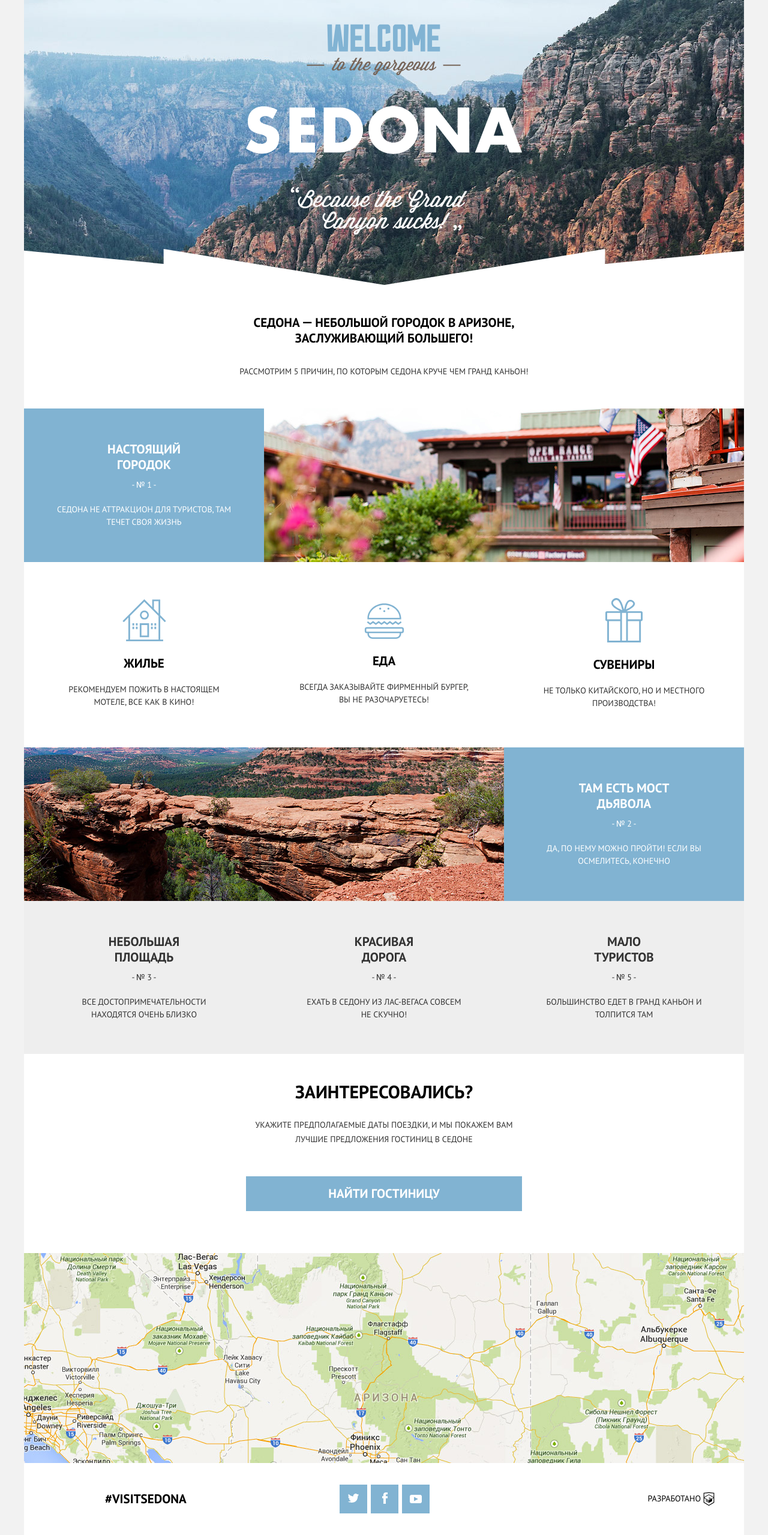
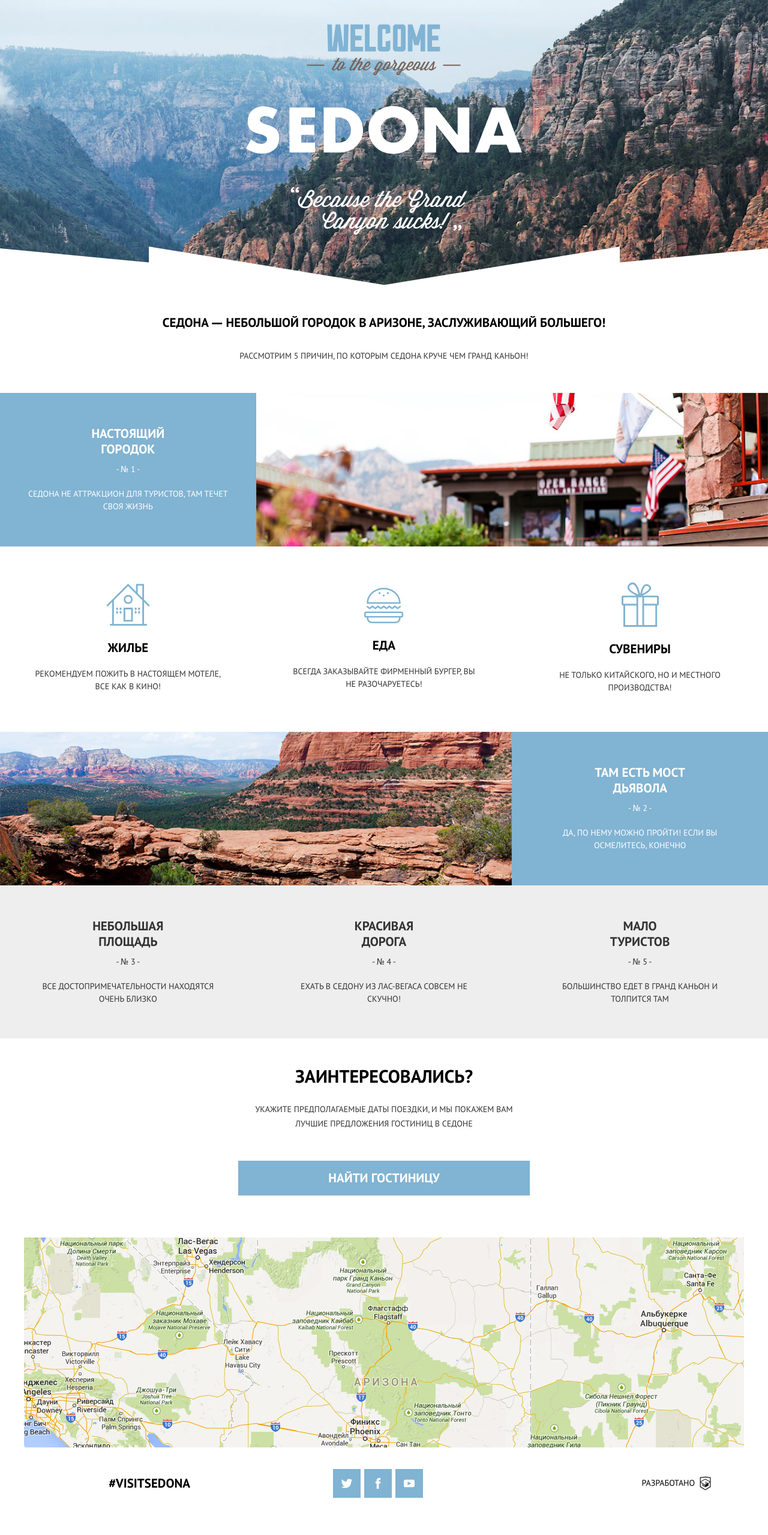
Before and after one commit to kudinroman/sedona-roman, a plain HTML site: page index.html in a window 1280 px wide. Shown: the part 99-2658 px from the top of the page at 60% size. After the commit the page ends 2632 px from the top, so only its background shows below. Drawn offline with Linux system fonts and the light colour scheme.

Commit message:
Update 2017-06-23T07:39:21.058Z

```diff
--- a/css/style.css
+++ b/css/style.css
@@ -414,8 +414,11 @@ template {
 }
 .page-header {
   position: relative;
-  width: 320px;
-  margin: auto;
+  display: -webkit-box;
+  display: flex;
+  -webkit-box-orient: vertical;
+  -webkit-box-direction: normal;
+          flex-direction: column;
   z-index: 1;
   background: #ffffff;
 }
@@ -427,8 +430,6 @@ template {
   height: 0px;
   position: relative;
   top: -56px;
-  width: 320px;
-  margin: auto;
   display: -webkit-box;
   display: flex;
   -webkit-box-pack: center;
@@ -493,7 +494,7 @@ template {
   width: 40px;
   height: 40px;
   top: 16px;
-  right: 16px;
+  right: 12px;
   background: none;
 }
 .main-nav--opened .main-nav__toggle::before,
@@ -505,7 +506,6 @@ template {
   height: 4px;
   background: #ffffff;
   top: 10px;
-  right: 6.5%;
 }
 .main-nav--opened .main-nav__toggle::before {
   -webkit-transform: rotate(45deg);
@@ -523,8 +523,6 @@ template {
 }
 .main {
   position: relative;
-  width: 320px;
-  margin: auto;
   background: #ffffff;
 }
 .intro {
@@ -536,7 +534,7 @@ template {
   background-image: url("../img/bg-intro-triangle-mobile.svg"), url("../img/bg-back-mobile@1x.jpg");
   background-position: center bottom, center;
   background-repeat: no-repeat;
-  background-size: 105%, cover;
+  background-size: 115%, cover;
 }
 .intro__img {
   width: 280px;
@@ -552,9 +550,7 @@ template {
   width: 229px;
 }
 .search {
-  width: 320px;
-  margin: auto;
-  padding: 30px 20px 50px;
+  padding: 30px 6% 50px;
   text-align: center;
 }
 .search__title {
@@ -570,11 +566,11 @@ template {
   color: #333333;
 }
 .button {
-  width: 280px;
+  width: 88%;
   padding: 11px 0px;
   font-size: 21px;
   line-height: 26px;
-  font-family: 'PT Sans', 'Roboto', sans-serif;
+  font-family: 'PT Sans', 'Tahoma', sans-serif;
   font-weight: 700;
   color: #ffffff;
   text-transform: uppercase;
@@ -613,10 +609,12 @@ template {
 }
 .social__link {
   position: relative;
-  display: block;
+  display: -webkit-box;
+  display: flex;
   width: 46px;
   height: 48px;
   background: #81b3d2;
+  font-size: 0px;
 }
 .social__link:hover {
   background: #669ec0;
@@ -624,30 +622,17 @@ template {
 .social__link:active {
   background: #5496bd;
 }
+.social__link:active .social__icon {
+  opacity: .3;
+}
 .social__link:active::before {
   opacity: .3;
 }
-.social__link::before {
-  position: absolute;
-  display: block;
-  content: "";
-  width: 30px;
-  height: 30px;
-}
-.social__link--twitter::before {
-  background: url("../img/icons/icon-twitter.svg") no-repeat;
-  top: 15px;
-  left: 14px;
-}
-.social__link--facebook::before {
-  background: url("../img/icons/icon-facebook.svg") no-repeat;
-  top: 13px;
-  left: 19px;
-}
-.social__link--youtube::before {
-  background: url("../img/icons/icon-youtube.svg") no-repeat;
-  top: 17px;
-  left: 13px;
+.social__icon {
+  margin: auto;
+  fill: #ffffff;
+  width: 18px;
+  height: 18px;
 }
 .copyright {
   margin-top: 40px;
@@ -781,15 +766,13 @@ template {
   left: 237px;
 }
 .page-heading {
-  width: 320px;
-  margin: auto;
   background: #ffffff;
 }
 .page-heading__title {
   font-size: 18px;
   line-height: 26px;
   font-weight: 700;
-  width: 280px;
+  width: 85%;
   margin: auto;
   padding-top: 40px;
   padding-bottom: 30px;
@@ -802,12 +785,14 @@ template {
   padding-bottom: 6px;
 }
 .page-heading__text::after {
-  position: absolute;
+  position: relative;
+  margin: auto;
   content: "";
   display: block;
   width: 320px;
   height: 37px;
-  background: url("../img/bg-triangle.svg");
+  background-image: url("../img/bg-triangle.svg");
+  background-size: cover;
   bottom: -37px;
   z-index: 1;
 }
@@ -836,8 +821,14 @@ template {
   line-height: 21px;
   font-weight: 400;
 }
-.reason__text:first-of-type {
+.reason__number {
+  font-size: 14px;
+  line-height: 21px;
+  font-weight: 400;
   padding: 10px 0px 15px;
+}
+.reason__picture {
+  width: 100%;
 }
 .reason--secondary .reason__about {
   position: relative;
@@ -849,10 +840,10 @@ template {
   position: absolute;
   display: block;
   content: "";
-  width: 280px;
+  width: 90%;
   height: 1px;
   bottom: 0px;
-  left: 20px;
+  left: 5%;
   background: #d6d6d6;
 }
 .reason--secondary .reason__about:last-of-type::after {
@@ -915,6 +906,12 @@ template {
 .hashtag__link:active {
   color: #b2b2b2;
 }
+.map {
+  display: -webkit-box;
+  display: flex;
+  -webkit-box-pack: center;
+          justify-content: center;
+}
 * {
   box-sizing: border-box;
 }
@@ -941,7 +938,7 @@ ul {
 body {
   position: relative;
   margin: auto;
-  font-family: 'PT Sans', 'Roboto', sans-serif;
+  font-family: 'PT Sans', 'Tahoma', sans-serif;
   line-height: 24px;
   text-transform: uppercase;
   text-align: center;
@@ -954,17 +951,8 @@ img {
   display: block;
 }
 @media (min-width: 768px) {
-  .page-header {
-    width: 768px;
-  }
   .main-nav {
     padding-bottom: 0px;
-  }
-  .main-nav__logo {
-    width: 768px;
-  }
-  .main-nav__toggle {
-    display: none;
   }
   .main-nav .main-nav__items {
     display: -webkit-box;
@@ -972,6 +960,11 @@ img {
     -webkit-box-orient: horizontal;
     -webkit-box-direction: normal;
             flex-direction: row;
+  }
+  .main-nav__logo {
+    -webkit-box-ordinal-group: 0;
+            order: -1;
+    top: 0px;
   }
   .main-nav__item {
     background: #ffffff;
@@ -985,10 +978,6 @@ img {
   }
   .main-nav__item:nth-of-type(2) {
     margin-right: auto;
-  }
-  .main-nav__logo {
-    position: absolute;
-    top: 0px;
   }
   .main-nav__link {
     position: relative;
@@ -1006,6 +995,9 @@ img {
     color: #000000;
     opacity: .3;
   }
+  .main-nav__toggle {
+    display: none;
+  }
   .main-nav__items .main-nav__link--active {
     color: #766357;
   }
@@ -1015,11 +1007,9 @@ img {
   .main-nav__items .main-nav__link--active:active {
     opacity: .3;
   }
-  .main {
-    width: 768px;
-  }
   .intro {
     height: 518px;
+    background-size: 105%, cover;
     background-image: url("../img/bg-intro-triangle-tablet.svg"), url("../img/bg-back-tablet@1x.jpg");
   }
   .intro__img {
@@ -1035,20 +1025,13 @@ img {
     width: 459px;
   }
   .search {
-    width: 768px;
-  }
-  .search {
-    padding: 58px 155px;
+    padding: 58px 21%;
   }
   .search__title {
     font-size: 30px;
   }
   .search__text {
     padding: 27px 0px 43px;
-  }
-  .button {
-    width: 100%;
-    padding: 16px 0px;
   }
   .button {
     width: 100%;
@@ -1063,10 +1046,10 @@ img {
             flex-direction: row;
     -webkit-box-pack: justify;
             justify-content: space-between;
-    padding: 36px 60px;
+    padding: 36px 8%;
   }
   .page-footer__menu {
-    margin-left: -8px;
+    padding-right: 16px;
   }
   .copyright {
     margin-top: 0px;
@@ -1096,12 +1079,9 @@ img {
     width: 648px;
     margin: auto;
   }
-  .page-heading {
-    width: 768px;
-  }
   .page-heading__title {
     font-size: 21px;
-    width: 500px;
+    width: 65%;
     margin: auto;
     padding-top: 50px;
     padding-bottom: 30px;
@@ -1121,7 +1101,7 @@ img {
     padding-top: 45px;
   }
   .reason__about {
-    width: 256px;
+    width: 33.33%;
     padding: 45px 40px;
   }
   .reason__title {
@@ -1129,11 +1109,14 @@ img {
     margin: auto;
     font-size: 21px;
   }
-  .reason__text:first-of-type {
+  .reason__number {
     padding: 10px 0px 20px;
   }
+  .reason__picture {
+    width: 66.67%;
+  }
   .reason--secondary .reason__about {
-    width: 256px;
+    width: 33.33%;
     padding: 45px 50px;
   }
   .reason--secondary .reason__about::after {
@@ -1153,7 +1136,7 @@ img {
             flex-direction: column;
     -webkit-box-align: center;
             align-items: center;
-    width: 256px;
+    width: 33.33%;
     padding: 0px;
     text-align: center;
     padding: 60px 45px 63px;
@@ -1161,11 +1144,6 @@ img {
   .offer:nth-of-type(2) {
     -webkit-box-ordinal-group: 3;
             order: 2;
-  }
-  .offer__icon {
-    position: relative;
-    top: 0px;
-    left: 0px;
   }
   .offer__icon--house {
     width: 75px;
@@ -1181,6 +1159,11 @@ img {
     height: 68px;
     padding-top: 9px;
   }
+  .offer__icon {
+    position: relative;
+    top: 0px;
+    left: 0px;
+  }
   .offer__title {
     font-size: 21px;
     padding: 24px 0px 20px;
@@ -1190,16 +1173,17 @@ img {
     margin-bottom: 0px;
   }
 }
+@media (-webkit-min-device-pixel-ratio: 1.5), (min-resolution: 144dpi), (min-resolution: 1.5dppx) {
+  .intro {
+    background-image: url("../img/bg-intro-triangle-mobile.svg"), url("../img/bg-back-mobile@2x.jpg");
+  }
+}
+@media (min-width: 768px) and (-webkit-min-device-pixel-ratio: 1.5), (min-width: 768px) and (min-resolution: 144dpi), (-webkit-min-device-pixel-ratio: 1.5), (min-resolution: 1.5dppx) {
+  .intro {
+    background-image: url("../img/bg-intro-triangle-tablet.svg"), url("../img/bg-back-tablet@2x.jpg");
+  }
+}
 @media (min-width: 1200px) {
-  .page-header {
-    width: 1200px;
-  }
-  .main-nav__logo {
-    width: 1200px;
-  }
-  .main {
-    width: 1200px;
-  }
   .intro {
     background-image: url("../img/bg-intro-triangle-desktop.svg"), url("../img/bg-back-desktop@1x.jpg");
   }
@@ -1212,10 +1196,7 @@ img {
     width: 460px;
   }
   .search {
-    width: 1200px;
-  }
-  .search {
-    padding: 50px 370px 70px;
+    padding: 50px 31% 70px;
   }
   .search__text {
     padding: 30px 0px 50px;
@@ -1224,17 +1205,13 @@ img {
     width: 1200px;
   }
   .page-footer {
-    padding: 36px 45px;
+    padding: 36px 4%;
   }
   .page-footer__menu {
-    margin-left: -18px;
+    padding-right: 36px;
   }
   .photos {
     width: 100%;
-    margin: auto;
-  }
-  .photos__item {
-    padding: 0px;
   }
   .video {
     width: 100%;
@@ -1243,52 +1220,31 @@ img {
     width: 800px;
     margin: auto;
   }
-  .page-heading {
-    width: 1200px;
-  }
-  .reason:first-of-type .reason__about {
-    padding-top: 55px;
-  }
   .reason__about {
-    width: 400px;
     padding: 55px 45px;
   }
   .reason__picture {
     height: 256px;
     overflow: hidden;
   }
-  .reason__picture * {
-    position: relative;
-    top: -35px;
-  }
   .reason--secondary .reason__about {
-    width: 400px;
     padding: 55px 65px;
   }
   .offer {
-    width: 400px;
     padding: 60px 55px 63px;
   }
   .hashtag {
     position: relative;
     left: 90px;
   }
-  body {
-    background: #f2f2f2;
-  }
 }
-@media (-webkit-min-device-pixel-ratio: 1.5), (min-resolution: 144dpi), (min-resolution: 1.5dppx) {
-  .intro {
-    background-image: url("../img/bg-intro-triangle-mobile.svg"), url("../img/bg-back-mobile@2x.jpg");
-  }
-}
-@media (min-width: 768px) and (-webkit-min-device-pixel-ratio: 1.5), (min-width: 768px) and (min-resolution: 144dpi), (min-width: 768px) and (min-resolution: 1.5dppx) {
-  .intro {
-    background-image: url("../img/bg-intro-triangle-tablet.svg"), url("../img/bg-back-tablet@2x.jpg");
-  }
-}
-@media (min-width: 1200px) and (-webkit-min-device-pixel-ratio: 1.5), (min-width: 1200px) and (min-resolution: 144dpi), (min-width: 1200px) and (min-resolution: 1.5dppx) {
+@media (min-width: 1200px) and (-webkit-min-device-pixel-ratio: 1.5), (min-width: 1200px) and (min-resolution: 144dpi), (-webkit-min-device-pixel-ratio: 1.5), (min-resolution: 1.5dppx) {
   .intro {
     background-image: url("../img/bg-intro-triangle-desktop.svg"), url("../img/bg-back-desktop@2x.jpg");
   }
 }
+@media (min-width: 768px) and (min-width: 1200px) {
+  .reason:first-of-type .reason__about {
+    padding-top: 55px;
+  }
+}
--- a/index.html
+++ b/index.html
@@ -38,72 +38,76 @@
       <article class="reason">
         <div class="reason__about">
           <h3 class="reason__title">Настоящий городок</h3>
-          <p class="reason__text">- &#8470; 1 -</p>
+          <p class="reason__number">- &#8470; 1 -</p>
           <p class="reason__text">Седона не аттракцион для туристов, там течет своя жизнь</p>
         </div>
         <div class="reason__picture">
           <picture>
             <source media="(min-width: 1200px)"
-                    srcset="img/photo-city@2x.jpg 2x,
-                    img/photo-city@1x.jpg 1x">
+                    srcset="img/photo-city@1x.jpg 1x,
+                    img/photo-city@2x.jpg 2x">
             <source media="(min-width: 768px)"
-                    srcset="img/photo-city-tablet@2x.jpg 2x,
-                    img/photo-city-tablet@1x.jpg 1x">
-            <img srcset="img/photo-city-mobile@2x.jpg 2x, img/photo-city-mobile@1x.jpg  1x" alt="Sedona">
+                    srcset="img/photo-city-tablet@1x.jpg 1x,
+                    img/photo-city-tablet@2x.jpg 2x">
+            <img srcset="img/photo-city-mobile@1x.jpg 1x, img/photo-city-mobile@2x.jpg 2x" alt="Sedona" width="100%">
           </picture>
         </div>
       </article>
       <section class="offers">
-        <article class="offer">
-          <svg class="offer__icon  offer__icon--house"><use xmlns:xlink="http://www.w3.org/1999/xlink" xlink:href="#icon-house"></use></svg>
+        <section class="offer">
+          <svg class="offer__icon  offer__icon--house">
+            <use xmlns:xlink="http://www.w3.org/1999/xlink" xlink:href="#icon-house"></use>
+          </svg>
           <h3 class="offer__title">Жилье</h3>
           <p class="offer__text">Рекомендуем пожить в настоящем мотеле, все как в кино!</p>
-        </article>
-        <article class="offer">
+        </section>
+        <section class="offer">
           <svg class="offer__icon  offer__icon--gift"><use xmlns:xlink="http://www.w3.org/1999/xlink" xlink:href="#icon-gift"></use></svg>
           <h3 class="offer__title">Сувениры</h3>
           <p class="offer__text">Не только китайского, но и местного производства!</p>
-        </article>
-        <article class="offer">
-          <svg class="offer__icon  offer__icon--burger"><use xmlns:xlink="http://www.w3.org/1999/xlink" xlink:href="#icon-burger"></use></svg>
+        </section>
+        <section class="offer">
+          <svg class="offer__icon  offer__icon--burger">
+            <use xmlns:xlink="http://www.w3.org/1999/xlink" xlink:href="#icon-burger"></use>
+          </svg>
           <h3 class="offer__title">Еда</h3>
           <p class="offer__text">Всегда заказывайте фирменный бургер, вы не разочаруетесь!</p>
-        </article>
+        </section>
       </section>
-      <article class="reason">
+      <section class="reason">
         <div class="reason__picture">
           <picture>
             <source media="(min-width: 1200px)"
-                    srcset="img/photo-bridge@2x.jpg 2x,
-                    img/photo-bridge@1x.jpg 1x">
+                    srcset="img/photo-bridge@1x.jpg 1x,
+                    img/photo-bridge@2x.jpg 2x">
             <source media="(min-width: 768px)"
-                    srcset="img/photo-bridge-tablet@2x.jpg 2x,
-                    img/photo-bridge-tablet@1x.jpg 1x">
-            <img srcset="img/photo-bridge-mobile@2x.jpg 2x, img/photo-bridge-mobile@1x.jpg  1x" alt="Sedona">
+                    srcset="img/photo-bridge-tablet@1x.jpg 1x,
+                    img/photo-bridge-tablet@2x.jpg 2x">
+            <img srcset="img/photo-bridge-mobile@1x.jpg 1x, img/photo-bridge-mobile@2x.jpg 2x" alt="Sedona" width="100%">
           </picture>
         </div>
         <div class="reason__about">
           <h3 class="reason__title">Там есть мост дьявола</h3>
-          <p class="reason__text">- &#8470; 2 -</p>
+          <p class="reason__number">- &#8470; 2 -</p>
           <p class="reason__text">Да, по нему можно пройти! Если вы осмелитесь, конечно</p>
         </div>
-      </article>
+      </section>
       <section class="reason  reason--secondary">
-        <article class="reason__about">
+        <section class="reason__about">
           <h3 class="reason__title">Небольшая площадь</h3>
-          <p class="reason__text">- &#8470; 3 -</p>
+          <p class="reason__number">- &#8470; 3 -</p>
           <p class="reason__text">Все достопримеча&shy;тельности находятся очень близко</p>
-        </article>
-        <article class="reason__about">
+        </section>
+        <section class="reason__about">
           <h3 class="reason__title">Красивая дорога</h3>
-          <p class="reason__text">- &#8470; 4 -</p>
+          <p class="reason__number">- &#8470; 4 -</p>
           <p class="reason__text">Ехать в Седону из Лас-Вегаса совсем не скучно!</p>
-        </article>
-        <article class="reason__about">
+        </section>
+        <section class="reason__about">
           <h3 class="reason__title">Мало туристов</h3>
-          <p class="reason__text">- &#8470; 5 -</p>
+          <p class="reason__number">- &#8470; 5 -</p>
           <p class="reason__text">Большинство едет в Гранд каньон и толпится там</p>
-        </article>
+        </section>
       </section>
       <div class="search">
         <h2 class="search__title">Заинтересовались?</h2>
@@ -116,7 +120,7 @@
                   srcset="img/bg-map-desktop@1x.jpg">
           <source media="(min-width: 768px)"
                   srcset="img/bg-map-tablet@1x.jpg">
-          <img src="img/bg-map-mobile@1x.jpg" alt="Sedona">
+          <img src="img/bg-map-mobile@1x.jpg" alt="Sedona" width="auto">
         </picture>
       </div>
     </main>
@@ -127,18 +131,34 @@
       <div class="page-footer__menu">
         <div class="social">
           <div class="social__item">
-            <a class="social__link  social__link--twitter" href="#"></a>
+            <a class="social__link" href="#">twitter
+              <svg class="social__icon">
+                <use xmlns:xlink="http://www.w3.org/1999/xlink" xlink:href="#icon-twitter"></use>
+              </svg>
+            </a>
           </div>
           <div class="social__item">
-            <a class="social__link  social__link--facebook" href="#"></a>
+            <a class="social__link" href="#">facebook
+              <svg class="social__icon">
+                <use xmlns:xlink="http://www.w3.org/1999/xlink" xlink:href="#icon-facebook"></use>
+              </svg>
+            </a>
           </div>
           <div class="social__item">
-            <a class="social__link  social__link--youtube" href="#"></a>
+            <a class="social__link" href="#">youtube
+              <svg class="social__icon">
+                <use xmlns:xlink="http://www.w3.org/1999/xlink" xlink:href="#icon-youtube"></use>
+              </svg>
+            </a>
           </div>
         </div>
       </div>
       <div class="copyright">
-        <a class="copyright__link" href="#">Разработано<svg class="copyright__icon"><use xmlns:xlink="http://www.w3.org/1999/xlink" xlink:href="#htmlacademy"></use></svg></a>
+        <a class="copyright__link" href="#">Разработано
+          <svg class="copyright__icon">
+            <use xmlns:xlink="http://www.w3.org/1999/xlink" xlink:href="#htmlacademy"></use>
+          </svg>
+        </a>
       </div>
     </footer>
     <script src="js/toggle.js"></script>
```
Also changed, not shown: form.html (+35 -19 lines), photo.html (+54 -32 lines), css/style.min.css.
